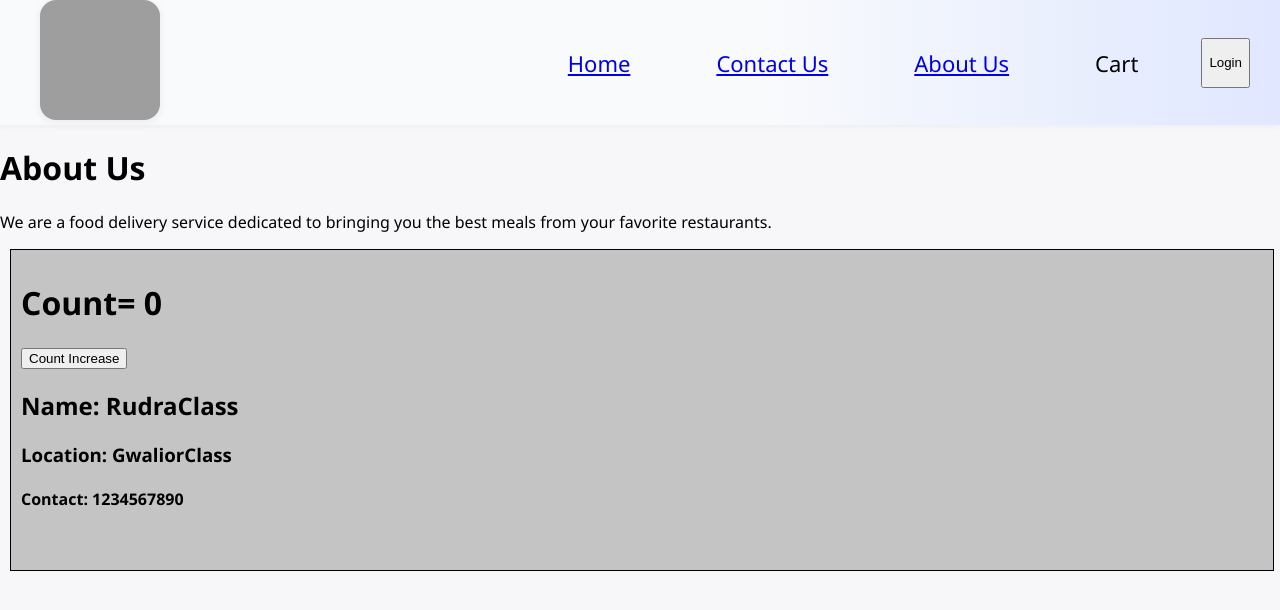
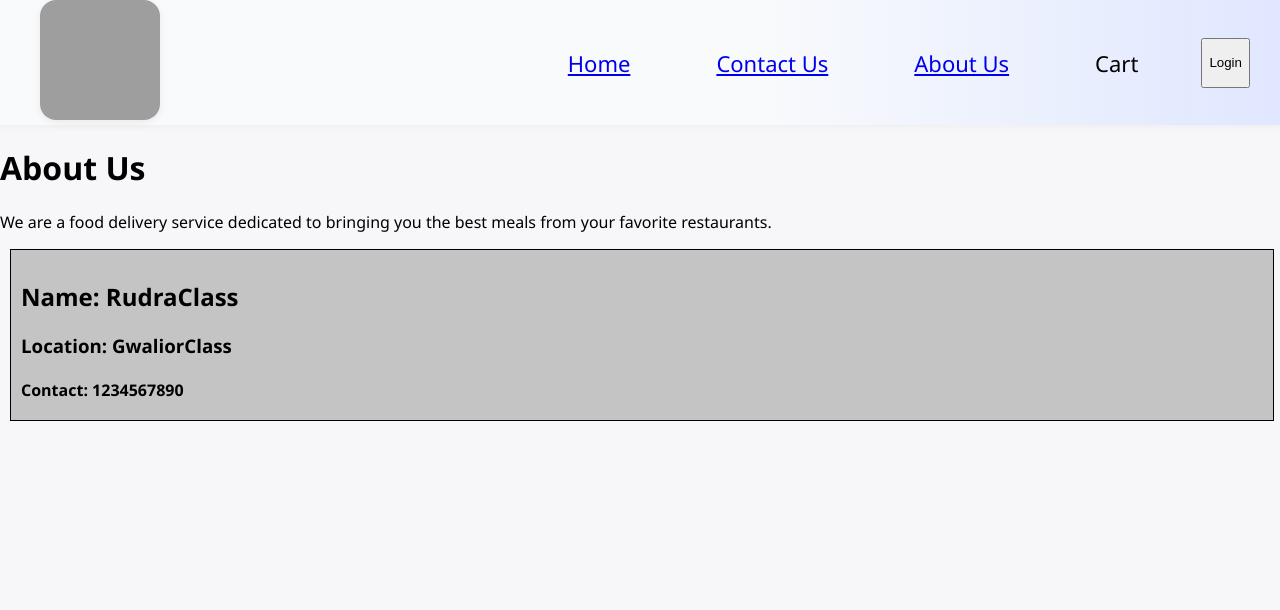
Before and after one commit to RudraJat/Cravings, a React (Vite) app: page /about in a window 1280 px wide. Shown: the top 610 px of the page. Built offline with nearby package versions, Linux system fonts and the light colour scheme; grey boxes are pictures that could not be loaded.

Commit message:
Reduce height of user-class component and remove unused state management

```diff
--- a/App.css
+++ b/App.css
@@ -208,7 +208,7 @@ body {
 .user-class{
     margin: 10px;
     padding: 10px;
-    height: 300px;
+    height: 150px;
     width: 97%;
     background-color: #c4c4c4;
     border: black 1px solid;
--- a/src/components/UserClass.jsx
+++ b/src/components/UserClass.jsx
@@ -6,10 +6,10 @@ class UserClass extends React.Component {
   constructor(props) {
     super(props); // Constructor ko use karke hum props ko initialize karte hain or super(props) ka kaam he parent class ke constructor ko call karna
     // yeh props ko class ke andar use karne ke liye store karta he
-    console.log(props);
-    this.state = {
-      count: 0,
-    };
+
+    // this.state = {
+    //   count: 0,
+    // };
   }
 
   componentDidCatch(){
@@ -17,12 +17,12 @@ class UserClass extends React.Component {
   }
   render() {
     const { name, location } = this.props;
-    const { count } = this.state;
+    // const { count } = this.state;
 
     return (
       <div className="user-class">
-        <h1>Count= {count}</h1>
-        <button
+        {/* <h1>Count= {count}</h1> */}
+        {/* <button
           onClick={() => {
             // NEVER UPDATE STATE VARIABLE DIRECTLY
             // this.state.count += 1; // Directly modifying state is not recommended, but for simplicity in this example, we do it
@@ -30,7 +30,7 @@ class UserClass extends React.Component {
           }}
         >
           Count Increase
-        </button>
+        </button> */}
         <h2>Name: {name}</h2>
         <h3>Location: {location}</h3>
         <h4>Contact: 1234567890</h4>
```
